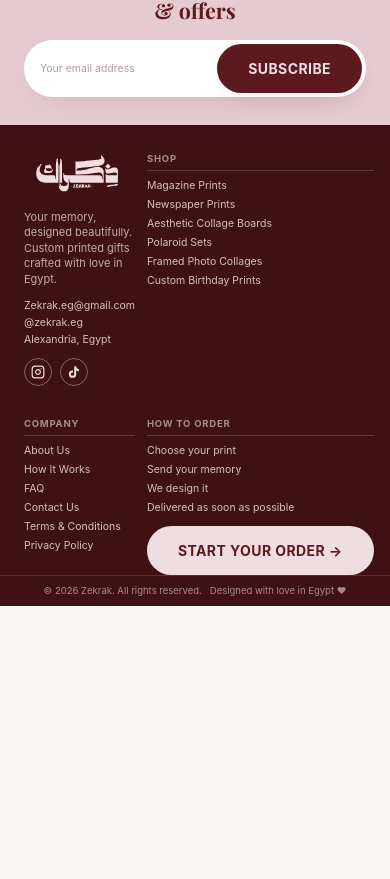
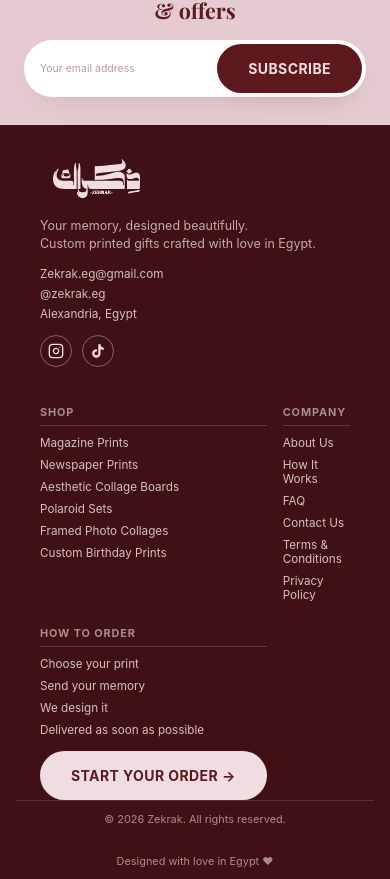
Before and after one commit to shapinamgaber2-cmd/zekrak-studio, a React (Vite) app in the folder zekrak-app/: page / in a window 390 px wide. Shown: the part 3019-3898 px from the top of the page. Before the commit the page ends 3625 px from the top, so only its background shows below. Built offline with nearby package versions, Linux system fonts and the light colour scheme; a web font is replaced by a local one.

Commit message:
update footer mobile responsive style

```diff
--- a/zekrak-app/src/components/Footer.css
+++ b/zekrak-app/src/components/Footer.css
@@ -4,7 +4,7 @@
 .footer {
   background: var(--color-maroon-dark, #2d080e);
   color: var(--color-blush, #f0dde1);
-  padding: 60px 0 0; /* تقليل المسافة العلوية */
+  padding: 60px 0 0;
 }
 
 .footer__inner {
@@ -124,80 +124,6 @@
   color: rgba(240, 221, 225, 0.6);
 }
 
-
-/* ==========================================
-   RESPONSIVE (SHRINK & GRID ON MOBILE)
-   ========================================== */
-@media (max-width: 768px) {
-  .footer {
-    padding: 28px 0 0;
-  }
-
-  /* تقسيم شبكي 2x2 متناسق على الموبايل لتقليل الطول */
-  .footer__inner {
-    grid-template-columns: 1.2fr 0.8fr;
-    gap: 20px 12px;
-  }
-
-  .footer__logo-img {
-    width: 110px;
-  }
-
-  .footer__tagline {
-    font-size: 11px;
-    line-height: 1.4;
-    margin: 10px 0 12px;
-  }
-
-  .footer__contact {
-    font-size: 10.5px;
-    gap: 4px;
-    margin-bottom: 12px;
-  }
-
-  .footer__social {
-    gap: 8px;
-    margin-bottom: 12px;
-  }
-
-  .footer__social a {
-    width: 28px;
-    height: 28px;
-  }
-
-  .footer__social svg {
-    width: 14px;
-    height: 14px;
-  }
-
-  .footer__column-title {
-    font-size: 9.5px;
-    margin-bottom: 8px;
-    padding-bottom: 6px;
-  }
-
-  .footer__column ul {
-    gap: 6px;
-    font-size: 10.5px;
-  }
-
-  .footer__order ul {
-    margin-bottom: 12px;
-  }
-
-  .footer__cta {
-    padding: 6px 10px;
-    font-size: 9.5px;
-  }
-
-  .footer__bottom {
-    margin-top: 24px;
-    padding: 14px 16px;
-    font-size: 9.5px;
-    justify-content: center;
-    text-align: center;
-  }
-}
 .footer__link-btn {
   background: none;
   border: none;
@@ -212,3 +138,84 @@
   text-decoration: underline;
   color: var(--color-blush, #f0dde1);
 }
+
+/* ==========================================
+   SMOOTH AUTO-SHRINK FOR MOBILE (RESPONSIVE)
+   ========================================== */
+@media (max-width: 768px) {
+  .footer {
+    padding: 32px 16px 0;
+  }
+
+  /* تحويل الشبكة إلى 2 عمود مع انكماش مرن للنسب */
+  .footer__inner {
+    grid-template-columns: repeat(2, 1fr);
+    gap: 24px 16px;
+  }
+
+  /* العمود الأول يأخذ العرض كامل فوق باقي الأعمدة */
+  .footer__inner > div:first-child {
+    grid-column: 1 / -1;
+  }
+
+  .footer__logo-img {
+    width: clamp(100px, 30vw, 130px);
+  }
+
+  .footer__tagline {
+    font-size: clamp(12px, 3.2vw, 13px);
+    line-height: 1.45;
+    margin: 10px 0 14px;
+  }
+
+  .footer__contact {
+    font-size: clamp(11.5px, 3vw, 13px);
+    gap: 6px;
+    margin-bottom: 14px;
+  }
+
+  .footer__social {
+    gap: 10px;
+    margin-bottom: 14px;
+  }
+
+  .footer__social a {
+    width: 32px;
+    height: 32px;
+  }
+
+  .footer__social svg {
+    width: 16px;
+    height: 16px;
+  }
+
+  .footer__column-title {
+    font-size: clamp(10px, 2.8vw, 11px);
+    margin-bottom: 10px;
+    padding-bottom: 6px;
+  }
+
+  .footer__column ul {
+    gap: 8px;
+    font-size: clamp(11.5px, 3vw, 13px);
+  }
+
+  .footer__order ul {
+    margin-bottom: 14px;
+  }
+
+  .footer__cta {
+    padding: 8px 12px;
+    font-size: clamp(11px, 2.8vw, 12px);
+  }
+
+  .footer__bottom {
+    margin-top: 32px;
+    padding: 16px 12px;
+    font-size: clamp(10.5px, 2.8vw, 11.5px);
+    flex-direction: column;
+    align-items: center;
+    text-align: center;
+    gap: 6px;
+  }
+}
```
